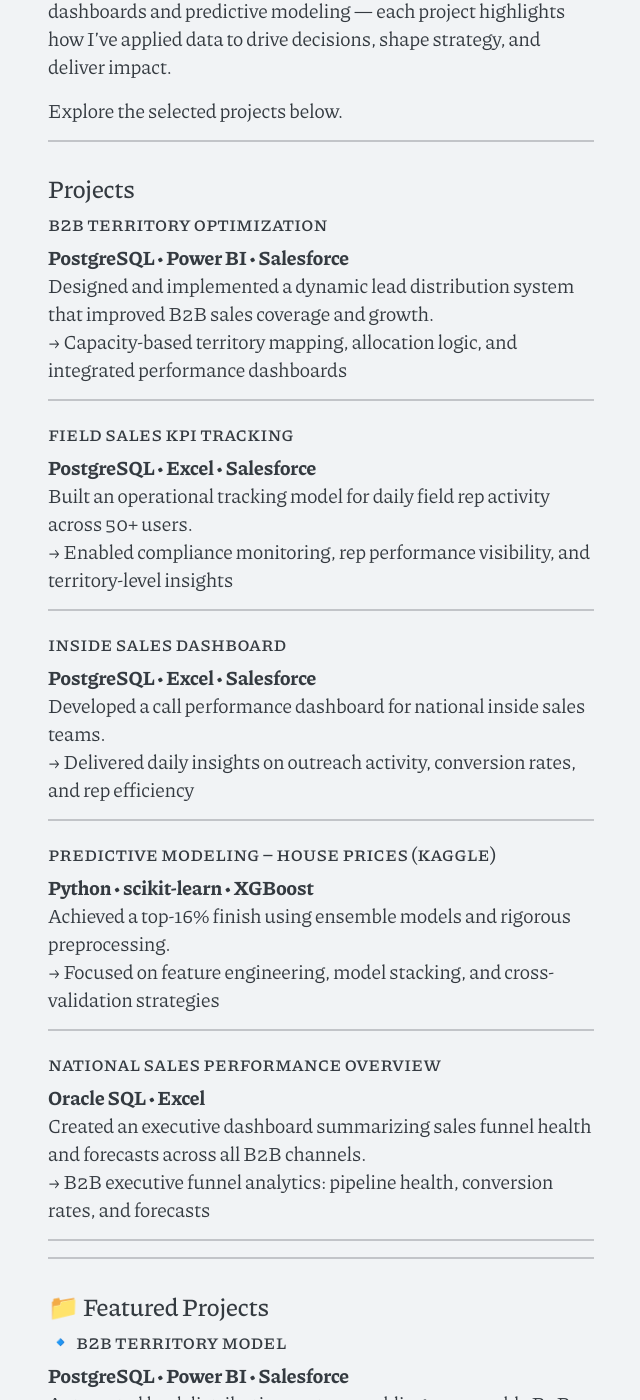
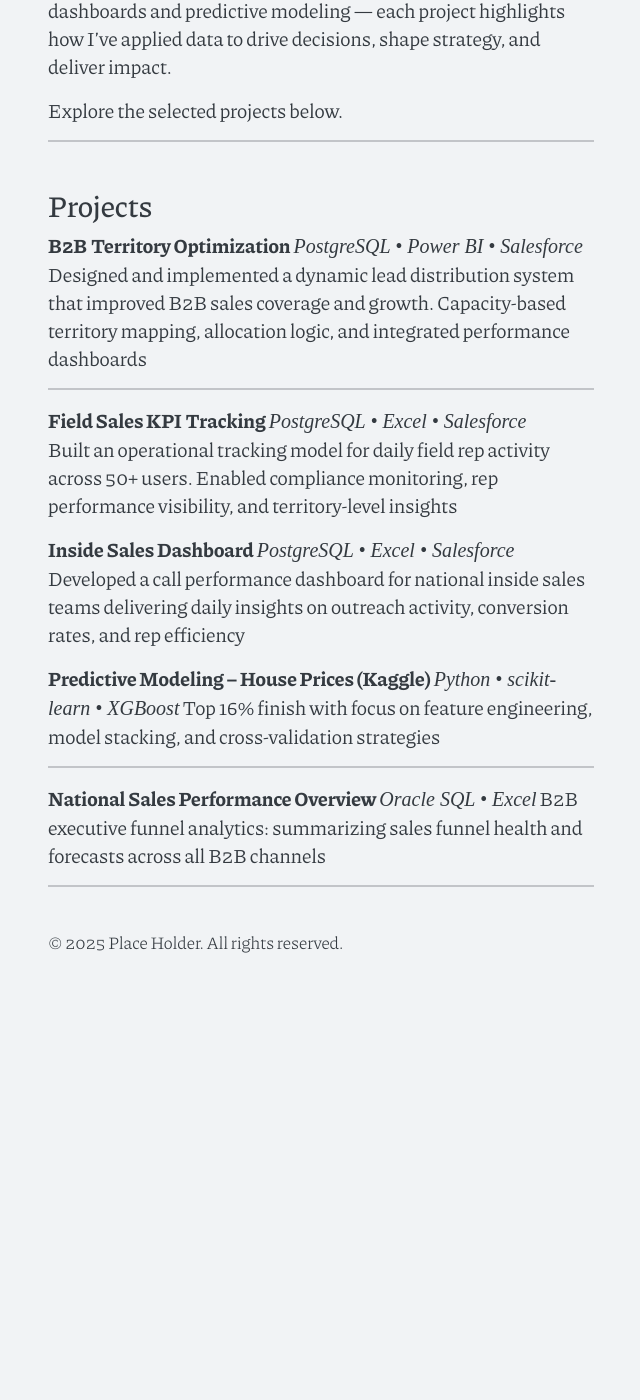
Before and after one commit to sahil-s-lab/portfolio, a Jekyll site: the page built from index.md, in a window 1280 px wide and 1400 px high, scrolled down 532 px. Shown: the whole window, without its empty margins (319-959 px from the left). Built offline with Jekyll 4.4.1, drawn with Linux system fonts in a browser that asks for light colours; some web fonts are replaced; after the commit the page ends 1527 px from its top, so only the background shows below that; some of the changed text lies outside the part shown.

Commit message:
Update index.md

```diff
--- a/index.md
+++ b/index.md
@@ -13,66 +13,32 @@
 
 ---
 
-## Projects
+# Projects
 
-### B2B Territory Optimization
-**PostgreSQL • Power BI • Salesforce**
-Designed and implemented a dynamic lead distribution system that improved B2B sales coverage and growth.
-→ Capacity-based territory mapping, allocation logic, and integrated performance dashboards
+**B2B Territory Optimization**
+_PostgreSQL • Power BI • Salesforce_
+Designed and implemented a dynamic lead distribution system that improved B2B sales coverage and growth. Capacity-based territory mapping, allocation logic, and integrated performance dashboards
 
 ---
 
-### Field Sales KPI Tracking
-**PostgreSQL • Excel • Salesforce**
-Built an operational tracking model for daily field rep activity across 50+ users.
-→ Enabled compliance monitoring, rep performance visibility, and territory-level insights
+**Field Sales KPI Tracking**
+_PostgreSQL • Excel • Salesforce_
+Built an operational tracking model for daily field rep activity across 50+ users. Enabled compliance monitoring, rep performance visibility, and territory-level insights
+
+
+**Inside Sales Dashboard**
+_PostgreSQL • Excel • Salesforce_
+Developed a call performance dashboard for national inside sales teams delivering daily insights on outreach activity, conversion rates, and rep efficiency
+
+
+**Predictive Modeling – House Prices (Kaggle)**
+_Python • scikit-learn • XGBoost_
+Top 16% finish with focus on feature engineering, model stacking, and cross-validation strategies
 
 ---
 
-### Inside Sales Dashboard
-**PostgreSQL • Excel • Salesforce**
-Developed a call performance dashboard for national inside sales teams.
-→ Delivered daily insights on outreach activity, conversion rates, and rep efficiency
+**National Sales Performance Overview**
+_Oracle SQL • Excel_
+B2B executive funnel analytics: summarizing sales funnel health and forecasts across all B2B channels
 
 ---
-
-### Predictive Modeling – House Prices (Kaggle)
-**Python • scikit-learn • XGBoost**
-Achieved a top-16% finish using ensemble models and rigorous preprocessing.
-→ Focused on feature engineering, model stacking, and cross-validation strategies
-
----
-
-### National Sales Performance Overview
-**Oracle SQL • Excel**
-Created an executive dashboard summarizing sales funnel health and forecasts across all B2B channels.
-→ B2B executive funnel analytics: pipeline health, conversion rates, and forecasts
-
----
-
-
----
-
-## 📁 Featured Projects
-
-### 🔹 B2B Territory Model
-**PostgreSQL • Power BI • Salesforce**
-Automated lead distribution system enabling measurable B2B growth
-→ Territory mapping, capacity allocation, and performance dashboards
-
-### 🔹 Field Sales KPI Analysis
-**PostgreSQL • Excel • Salesforce**
-Tracked daily activity of 50+ field reps — door-knocks, meetings, and opportunity generation
-
-### 🔹 Inside Sales KPI Dashboard
-**PostgreSQL • Excel • Salesforce**
-Reported morning call activity for National Inside Sales team
-
-### 🔹 Kaggle – House Prices
-**Python • scikit-learn • XGBoost**
-Top 16% finish with stacked ensemble models, feature engineering, and preprocessing
-
-### 🔹 National Sales Performance Dashboard
-**Oracle SQL • Excel**
-
----
```
